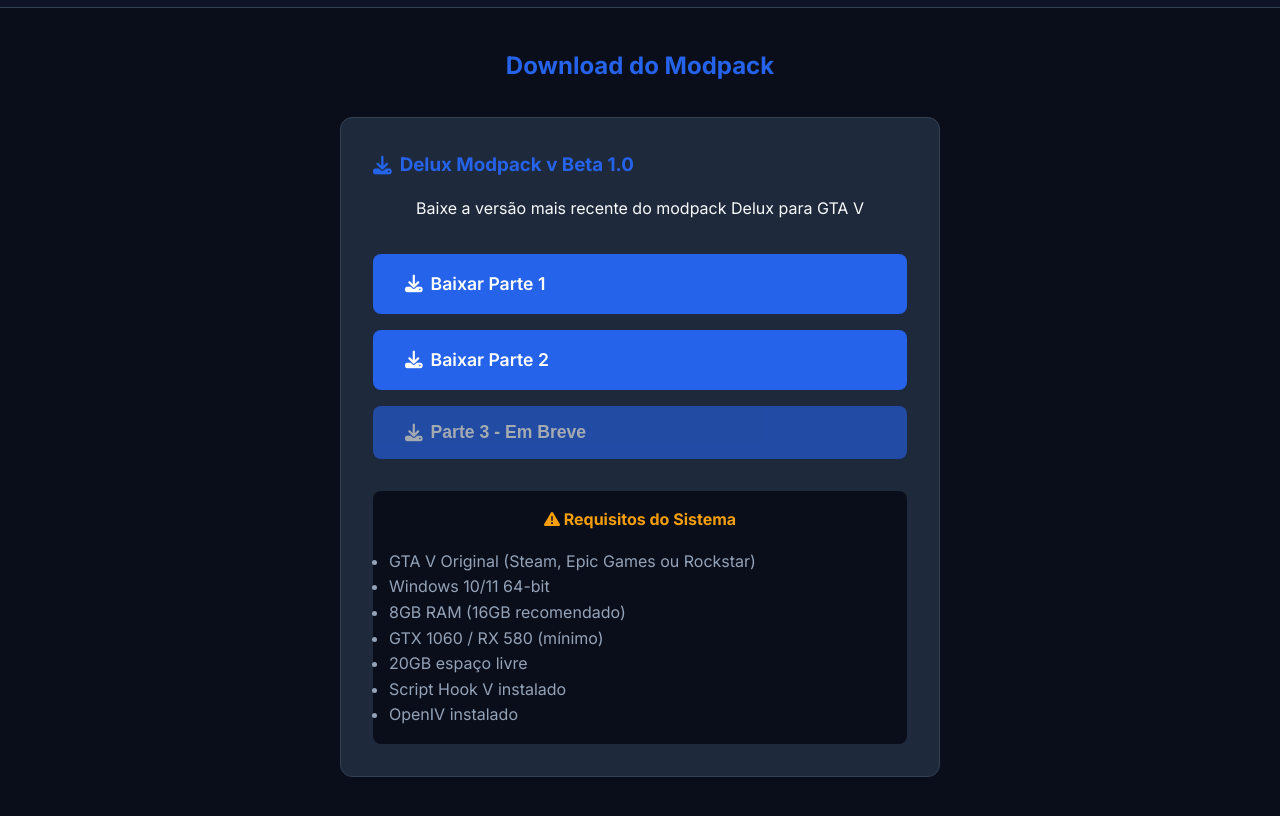
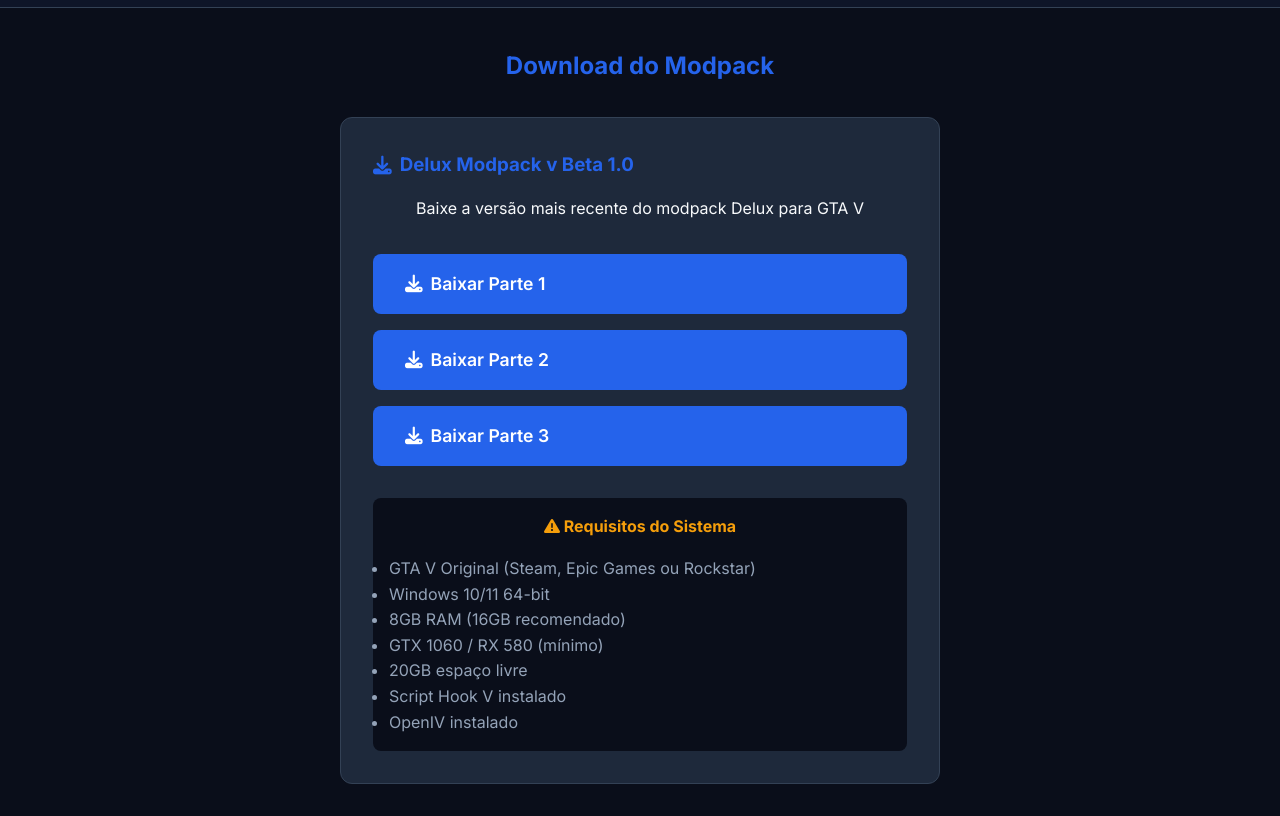
Before and after one commit to natsongamesoficial551/DeluxReal---WebSite, a plain HTML site: page index.html in a window 1280 px wide. Both pictures are taken after a click on the button "Download Grátis". Shown: the part 65-881 px from the top of the page. Drawn offline with Linux system fonts and the light colour scheme.

Commit message:
atualização final

```diff
--- a/index.html
+++ b/index.html
@@ -592,10 +592,10 @@
                             <i class="fas fa-download"></i>
                             Baixar Parte 2
                         </a>
-                        <button class="btn" style="font-size: 1.1rem; padding: 1rem 2rem; opacity: 0.6;" disabled>
+                        <a href="https://www.mediafire.com/file/8rjhj6js44kqqu3/Installer(Delux+Real+BETA)+V1+-+part3.rar/file" target="_blank" class="btn" onclick="incrementDownloads()" style="font-size: 1.1rem; padding: 1rem 2rem; text-decoration: none;">
                             <i class="fas fa-download"></i>
-                            Parte 3 - Em Breve
-                        </button>
+                            Baixar Parte 3
+                        </a>
                     </div>
 
                     <div style="background: var(--bg-dark); padding: 1rem; border-radius: 8px; margin-top: 2rem;">
```
